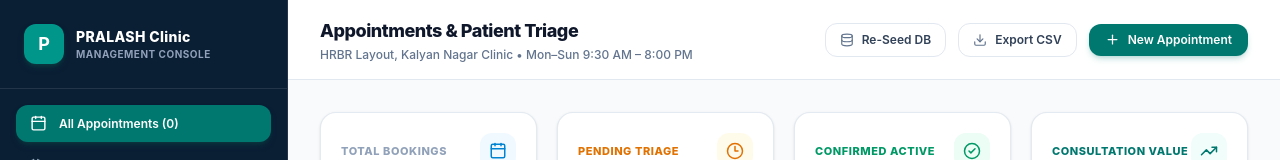
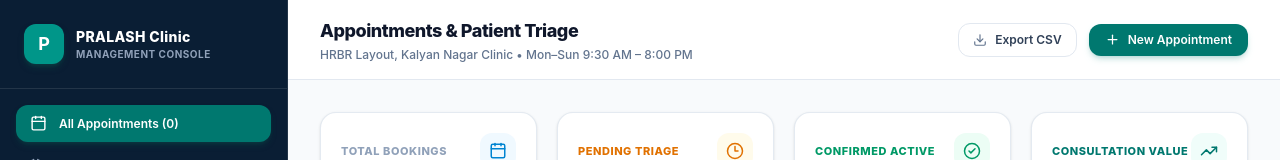
Before and after one commit to sachin9272/Arquette-Digital, a React (Vite) app in the folder adminPanel/: page / in a window 1280 px wide. Shown: the top 160 px of the page. Built offline with nearby package versions, Linux system fonts and the light colour scheme; no server answers.

Commit message:
Remove Seed Data Functionality

```diff
--- a/adminPanel/src/App.jsx
+++ b/adminPanel/src/App.jsx
@@ -330,34 +330,6 @@ export default function App() {
     }
   };
 
-  // Seed Appointments
-  const handleSeedAppointments = () => {
-    setConfirmModal({
-      isOpen: true,
-      title: 'Reset & Seed MongoDB Appointments',
-      message: 'This will reset the appointment registry and populate 8 realistic clinic bookings with verified patient records.',
-      confirmLabel: 'Seed Appointments',
-      cancelLabel: 'Cancel',
-      type: 'warning',
-      onConfirm: async () => {
-        setConfirmModal(null);
-        setLoading(true);
-        try {
-          const res = await fetch(`${API_BASE}/seed`, { method: 'POST' });
-          if (res.ok) {
-            await fetchAppointments();
-            showToast('8 clinical appointments seeded into MongoDB!', 'success');
-          } else {
-            showToast('Failed to seed appointments.', 'error');
-          }
-        } catch {
-          showToast('Network error while seeding appointments.', 'error');
-        } finally {
-          setLoading(false);
-        }
-      },
-    });
-  };
 
 
 
@@ -858,7 +830,6 @@ export default function App() {
         <Header
           activeTab={activeTab}
           loading={loading}
-          onSeedAppointments={handleSeedAppointments}
           onExportCSV={handleExportCSV}
           onOpenCreateAppointment={() => setShowCreateModal(true)}
           onOpenAddDoctor={() => setShowAddDoctorModal(true)}
--- a/adminPanel/src/components/layout/Header.jsx
+++ b/adminPanel/src/components/layout/Header.jsx
@@ -1,10 +1,9 @@
 import React from 'react';
-import { Database, Download, Plus } from 'lucide-react';
+import { Download, Plus } from 'lucide-react';
 
 export default function Header({
   activeTab,
   loading,
-  onSeedAppointments,
   onExportCSV,
   onOpenCreateAppointment,
   onOpenAddDoctor,
@@ -39,15 +38,6 @@ export default function Header({
       <div className="flex items-center gap-3">
         {activeTab === 'appointments' && (
           <>
-            <button
-              onClick={onSeedAppointments}
-              className="inline-flex items-center gap-2 px-3.5 py-2 rounded-xl border border-slate-200 hover:bg-slate-50 text-slate-700 text-xs font-semibold transition-colors"
-              title="Reset & seed realistic clinical dummy appointments into MongoDB"
-            >
-              <Database size={14} className="text-slate-500" />
-              <span>Re-Seed DB</span>
-            </button>
-
             <button
               onClick={onExportCSV}
               className="inline-flex items-center gap-2 px-3.5 py-2 rounded-xl border border-slate-200 hover:bg-slate-50 text-slate-700 text-xs font-semibold transition-colors"
```
